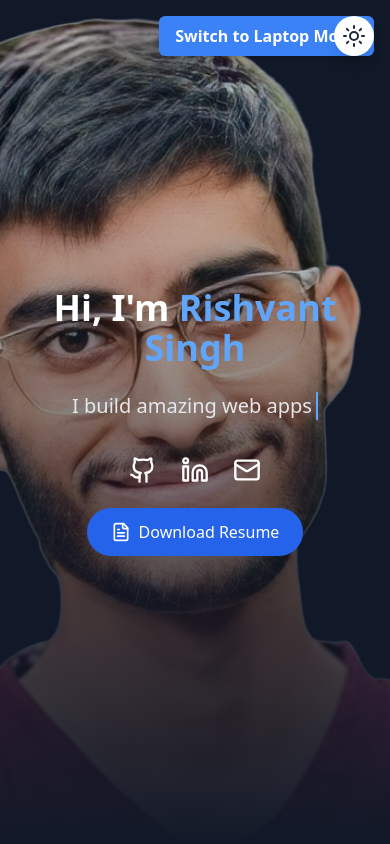
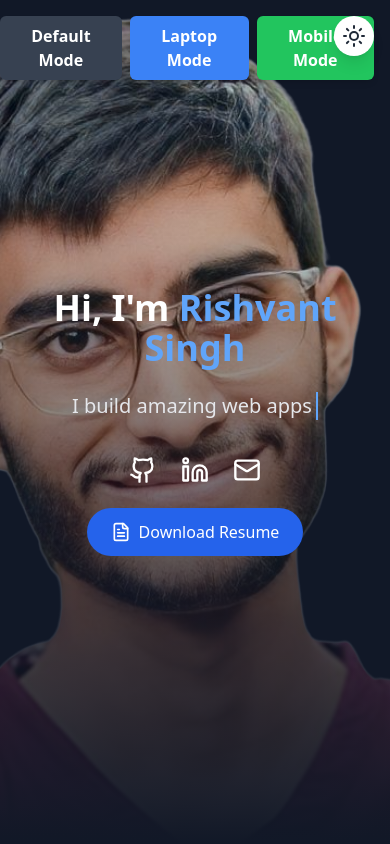
Before and after one commit to rishvant/Portfolio-v3, a React (Vite) app: page / in a window 390 px wide. Shown: the top 844 px of the page. Built offline with nearby package versions, Linux system fonts and the light colour scheme.

Commit message:
feat: add mobile mode

```diff
--- a/src/App.tsx
+++ b/src/App.tsx
@@ -10,30 +10,43 @@ import { ContactSection } from "./components/sections/ContactSection";
 import { useTheme } from "./hooks/useTheme";
 import { useState } from "react";
 import { MacbookFrame } from "./components/projects/MacbookFrame";
+import { MobileFrame } from "./components/Frames/MobileFrame";
 import { motion } from "framer-motion";
 
 function App() {
   const { theme, setTheme } = useTheme();
-  const [isLaptopMode, setIsLaptopMode] = useState(false);
+  const [mode, setMode] = useState<"default" | "laptop" | "mobile">("default");
 
-  const toggleLaptopMode = () => {
-    setIsLaptopMode((prev) => !prev);
+  const switchMode = (selectedMode: "default" | "laptop" | "mobile") => {
+    setMode(selectedMode);
   };
 
   return (
     <div className="min-h-screen bg-white dark:bg-gray-900 text-gray-900 dark:text-white transition-colors duration-300">
-      {/* Laptop Mode Button */}
-      <div className="fixed top-4 right-4 z-50">
+      {/* Mode Switch Buttons */}
+      <div className="fixed top-4 right-4 z-50 flex gap-2">
         <button
-          onClick={toggleLaptopMode}
+          onClick={() => switchMode("default")}
+          className="px-4 py-2 bg-gray-700 text-white font-semibold rounded-md shadow-md hover:bg-gray-600 transition duration-300"
+        >
+          Default Mode
+        </button>
+        <button
+          onClick={() => switchMode("laptop")}
           className="px-4 py-2 bg-blue-500 text-white font-semibold rounded-md shadow-md hover:bg-blue-400 transition duration-300"
         >
-          {isLaptopMode ? "Exit Laptop Mode" : "Switch to Laptop Mode"}
+          Laptop Mode
+        </button>
+        <button
+          onClick={() => switchMode("mobile")}
+          className="px-4 py-2 bg-green-500 text-white font-semibold rounded-md shadow-md hover:bg-green-400 transition duration-300"
+        >
+          Mobile Mode
         </button>
       </div>
 
-      {/* Laptop Mode */}
-      {isLaptopMode ? (
+      {/* Conditional Rendering for Modes */}
+      {mode === "laptop" ? (
         <motion.div
           initial={{ opacity: 0, scale: 0.9 }}
           animate={{ opacity: 1, scale: 1 }}
@@ -42,7 +55,7 @@ function App() {
         >
           <MacbookFrame>
             <div className="w-full h-full overflow-y-auto">
-              {/* Render your entire portfolio inside the frame */}
+              {/* Render your portfolio inside the laptop frame */}
               <iframe
                 src="/"
                 title="Portfolio"
@@ -50,6 +63,23 @@ function App() {
               />
             </div>
           </MacbookFrame>
+        </motion.div>
+      ) : mode === "mobile" ? (
+        <motion.div
+          initial={{ opacity: 0, scale: 0.9 }}
+          animate={{ opacity: 1, scale: 1 }}
+          transition={{ duration: 0.5 }}
+          className="flex justify-center items-center min-h-screen"
+        >
+          <MobileFrame>
+            <div className="w-full h-full overflow-y-auto">
+              <iframe
+                src="/"
+                title="Portfolio"
+                className="w-full h-full border-0"
+              />
+            </div>
+          </MobileFrame>
         </motion.div>
       ) : (
         <>
```
